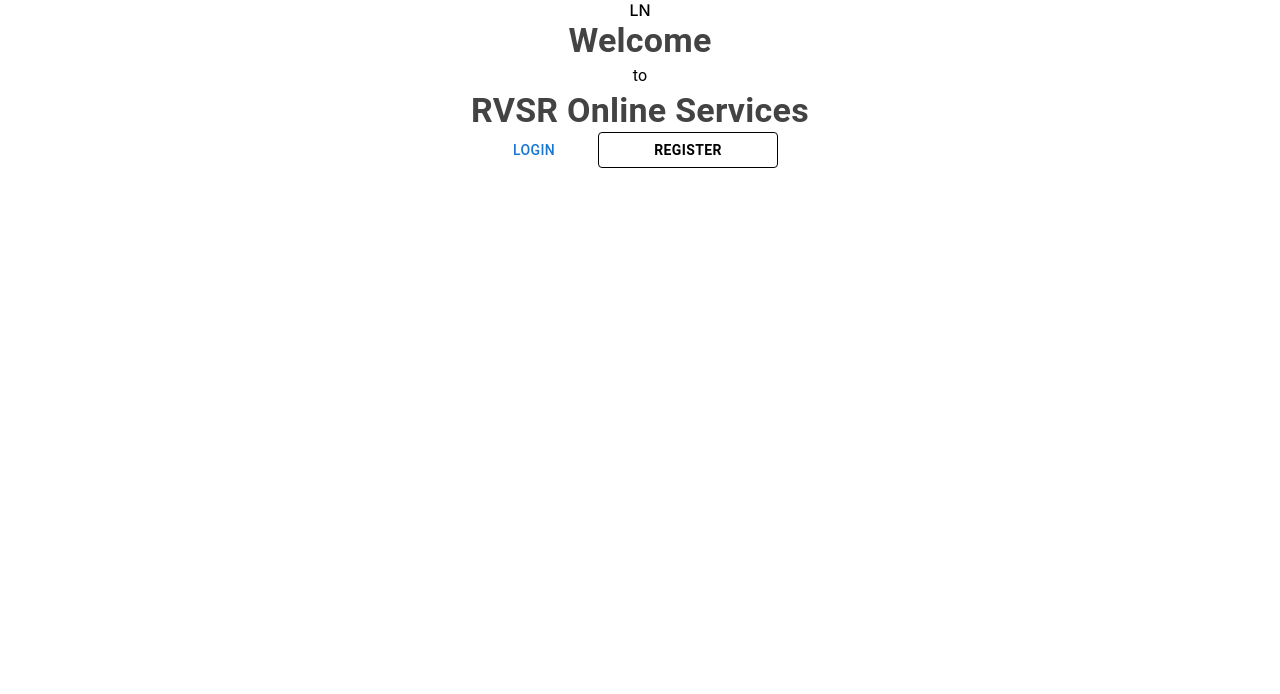
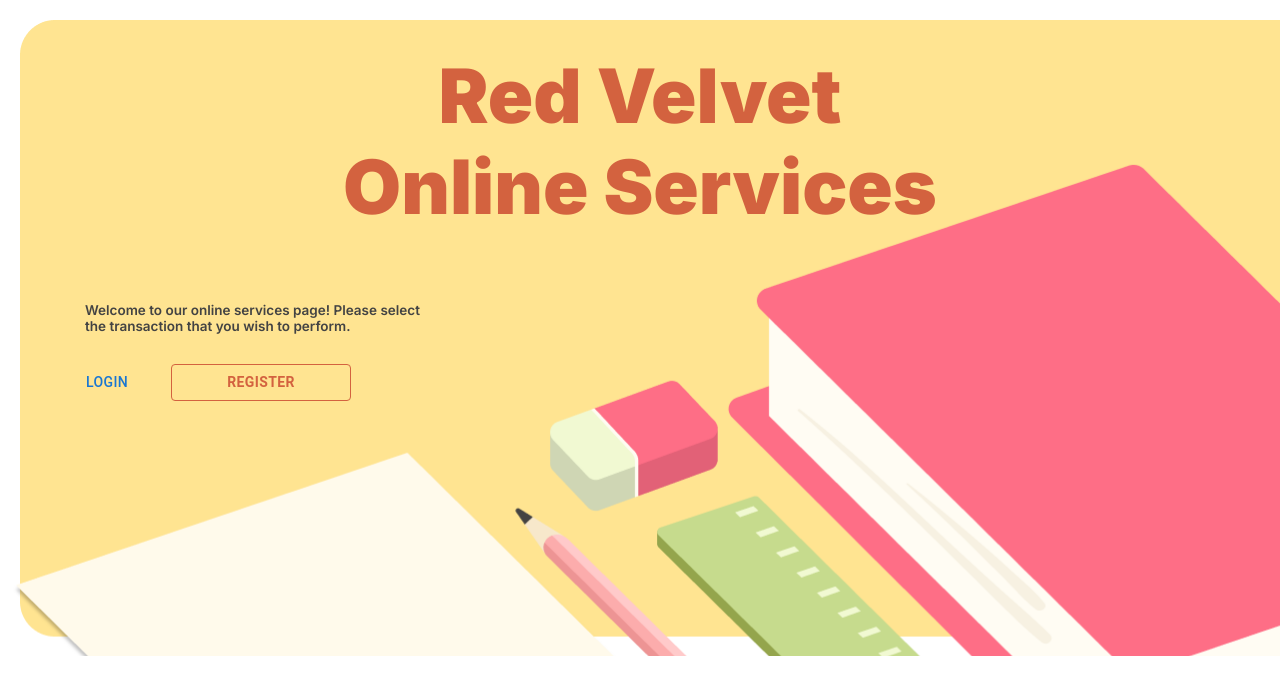
Before and after one commit to lor-rainemanalo/React-Form, a React (Create React App) app: page / in a window 1280 px wide. Shown: the top 694 px of the page. Built offline with nearby package versions, Linux system fonts and the light colour scheme.

Commit message:
experimenting w/ form inputs

```diff
--- a/src/App.js
+++ b/src/App.js
@@ -6,22 +6,15 @@ import SecondaryButton from "./components/SecondaryButton";
 
 function App() {
   return (
-    <Box
-      sx={{
-        display: "flex",
-        flexDirection: "column",
-        alignItems: "center",
-        justifyContent: "center",
-      }}
-    >
-      <div>LN</div>
-      <Typography variant="h4" sx={{ color: "#434343", fontWeight: "600" }}>
-        Welcome
-      </Typography>
-      <Typography variant="subtitle1">to</Typography>
-      <Typography variant="h4" sx={{ color: "#434343", fontWeight: "600" }}>
-        RVSR Online Services
-      </Typography>
+    <div className="home">
+      <p className="header-home">Red Velvet Online Services</p>
+      <p
+        className="text-subtitle"
+        style={{ width: "355px", marginLeft: "10px" }}
+      >
+        Welcome to our online services page! Please select the transaction that
+        you wish to perform.
+      </p>
       <Box
         sx={{
           display: "flex",
@@ -31,7 +24,7 @@ function App() {
         <PrimaryButton width={180} text="Login" page="login" />
         <SecondaryButton width={180} text="Register" page="register" />
       </Box>
-    </Box>
+    </div>
   );
 }
 
--- a/src/components/PrimaryButton.js
+++ b/src/components/PrimaryButton.js
@@ -36,8 +36,8 @@ export default function PrimaryButton({
     bgcolor: "#d3623f",
     p: 4,
     borderRadius: 5,
-    color: "#fff",
-
+    color: "#d3623f",
+    borderColor: "#d3623f",
   };
 
   return (
--- a/src/components/SecondaryButton.js
+++ b/src/components/SecondaryButton.js
@@ -16,15 +16,15 @@ export default function SecondaryButton({
         disabled={disabled}
         variant="outlined"
         sx={{
-          borderColor: "#000",
-          color: "#000",
+          borderColor: "#d3623f",
+          color: "#d3623f",
           boxShadow: "none",
           width: width,
           fontWeight: "600",
           ":hover": {
-            bgcolor: "#000",
-            color: "#fff",
-            borderColor: "#000",
+            bgcolor: "none",
+            color: "#7f4925",
+            borderColor: "#7f4925",
             boxShadow: "none",
           },
         }}
--- a/src/index.css
+++ b/src/index.css
@@ -72,7 +72,7 @@ code {
 .home {
   background-image: url("/src/images/home-graphics.png");
   background-size: cover;
-  padding: 50px 75px 140px 75px;
+  padding: 50px 75px 255px 75px;
   align-items: center;
 }
 
--- a/src/pages/Login.js
+++ b/src/pages/Login.js
@@ -1,5 +1,5 @@
 import { AccountCircleOutlined, VpnKeyOutlined } from "@mui/icons-material";
-import { Box, TextField, Typography } from "@mui/material";
+import { Box, TextField, InputAdornment } from "@mui/material";
 import React, { useState } from "react";
 import { Link } from "react-router-dom";
 import PrimaryButton from "../components/PrimaryButton";
@@ -23,7 +23,7 @@ export default function Login() {
             borderRadius: 2,
             mt: 5,
             px: 1,
-            width: 300,
+            width: 350,
           }}
           mb={1}
         >
@@ -35,7 +35,7 @@ export default function Login() {
             value={studentNumber}
             onChange={(e) => setStudentNumber(e.target.value)}
             label="Student Number"
-            variant="standard"
+            variant="outlined"
             size="small"
             fullWidth
           />
@@ -47,7 +47,7 @@ export default function Login() {
             bgcolor: "#fff",
             borderRadius: 2,
             px: 1,
-            width: 300,
+            width: 350,
           }}
           mb={5}
         >
@@ -59,7 +59,7 @@ export default function Login() {
             value={password}
             onChange={(e) => setPassword(e.target.value)}
             label="Password"
-            variant="standard"
+            variant="outlined"
             size="small"
             fullWidth
           />
@@ -73,6 +73,7 @@ export default function Login() {
           <PrimaryButton disabled={true} width={350} text="Login" />
         )}
         <p className="text-subtitle" style={{ margin: "5px 0 0" }}>
+          <button className="btn primary">LOGIN</button>
           Don't have an account?{" "}
           <Link className="link" to="/register">
             Register
```
